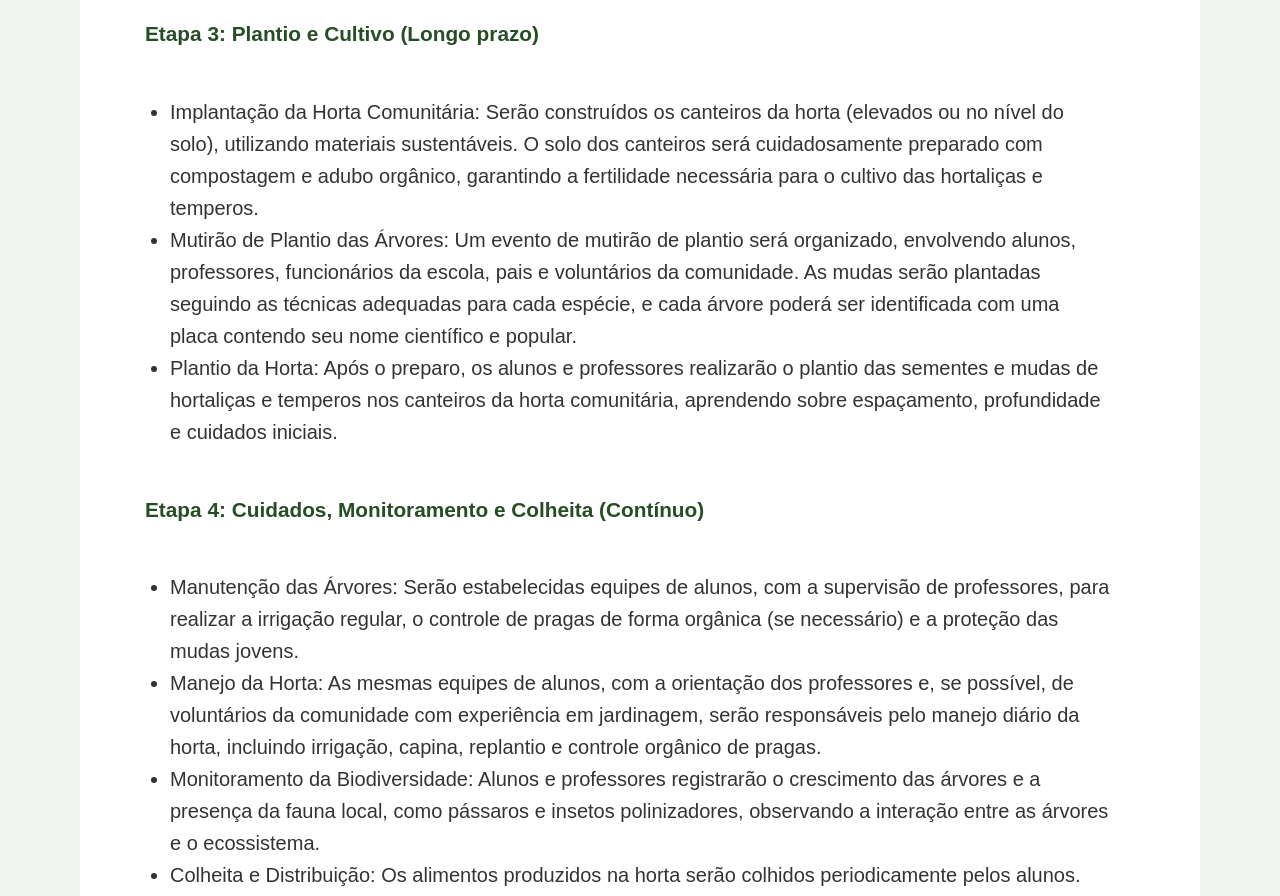
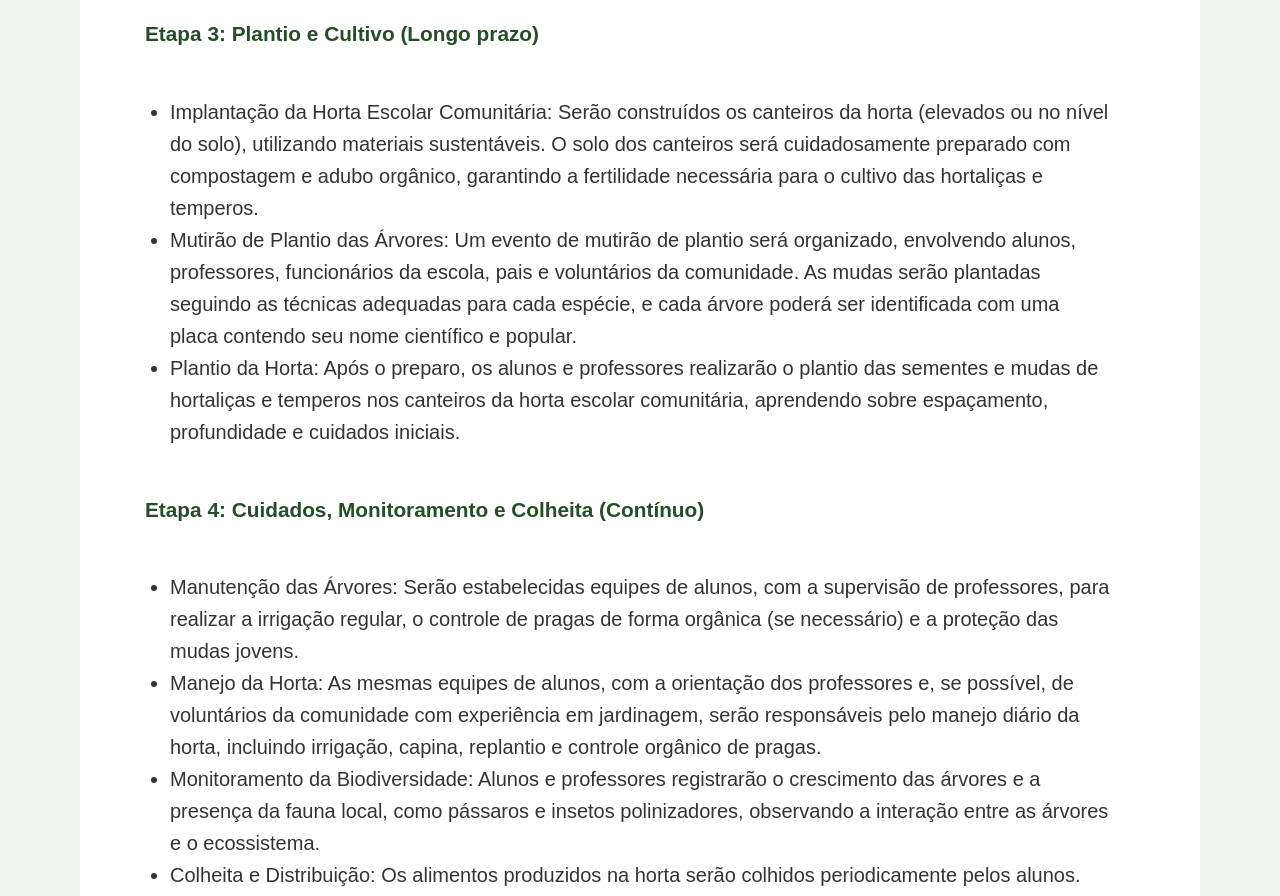
Before and after one commit to vitinho67/andamento, a plain HTML site: page página 4 - metodologia.html in a window 1280 px wide. Shown: the part 1211-2107 px from the top of the page. Drawn offline with Linux system fonts and the light colour scheme.

Commit message:
Update página 4 - metodologia.html

```diff
--- a/página 4 - metodologia.html
+++ b/página 4 - metodologia.html
@@ -42,13 +42,13 @@
         <h3>Etapa 3: Plantio e Cultivo (Longo prazo)</h3>
       <ul>
         <li>
-          Implantação da Horta Comunitária: Serão construídos os canteiros da horta (elevados ou no nível do solo), utilizando materiais sustentáveis. O solo dos canteiros será cuidadosamente preparado com compostagem e adubo orgânico, garantindo a fertilidade necessária para o cultivo das hortaliças e temperos.
+          Implantação da Horta Escolar Comunitária: Serão construídos os canteiros da horta (elevados ou no nível do solo), utilizando materiais sustentáveis. O solo dos canteiros será cuidadosamente preparado com compostagem e adubo orgânico, garantindo a fertilidade necessária para o cultivo das hortaliças e temperos.
         </li>
         <li>
           Mutirão de Plantio das Árvores: Um evento de mutirão de plantio será organizado, envolvendo alunos, professores, funcionários da escola, pais e voluntários da comunidade. As mudas serão plantadas seguindo as técnicas adequadas para cada espécie, e cada árvore poderá ser identificada com uma placa contendo seu nome científico e popular.
         </li>
         <li>
-          Plantio da Horta: Após o preparo, os alunos e professores realizarão o plantio das sementes e mudas de hortaliças e temperos nos canteiros da horta comunitária, aprendendo sobre espaçamento, profundidade e cuidados iniciais.
+          Plantio da Horta: Após o preparo, os alunos e professores realizarão o plantio das sementes e mudas de hortaliças e temperos nos canteiros da horta escolar comunitária, aprendendo sobre espaçamento, profundidade e cuidados iniciais.
         </li>
       </ul>
 
```
